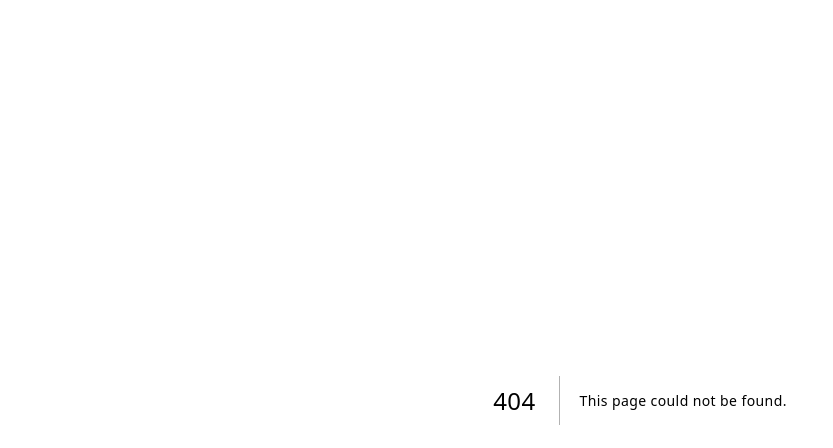
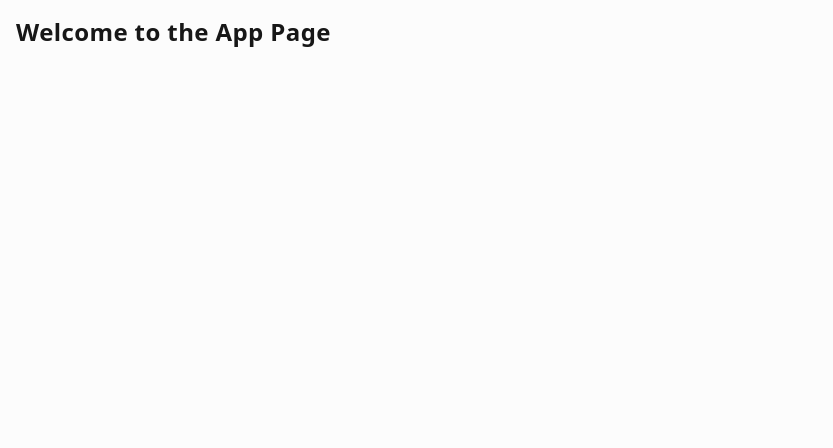
Before and after one commit to ALITAYYAB2K1/interview-ai-nextjs, a Next.js app: page /app in a window 1280 px wide. Before the commit this address had no page. Shown: the top 448 px of the page, without its empty margins (0-833 px from the left). Built offline with nearby package versions, Linux system fonts and the light colour scheme.

Commit message:
add AppLayout and AppPage components for user authentication and welcome message

```diff
--- /dev/null
+++ b/app/app/_layout.tsx
@@ -0,0 +1,13 @@
+import { getCurrentUser } from "@/services/clerk/lib/getCurrentUser";
+import { redirect } from "next/navigation";
+import React from "react";
+export default async function AppLayout({
+  children,
+}: {
+  children: React.ReactNode;
+}) {
+  const { userId, user } = await getCurrentUser({ allData: true });
+  if (!userId) return redirect("/");
+  if (user == null) return redirect("/onboarding");
+  return <>{children}</>;
+}
--- /dev/null
+++ b/app/app/page.tsx
@@ -0,0 +1,11 @@
+import React from "react";
+
+export default function AppPage() {
+  return (
+    <div className="p-4 space-y-4">
+      <div className="flex items-center gap-4">
+        <h1 className="text-2xl font-bold">Welcome to the App Page</h1>
+      </div>
+    </div>
+  );
+}
```
